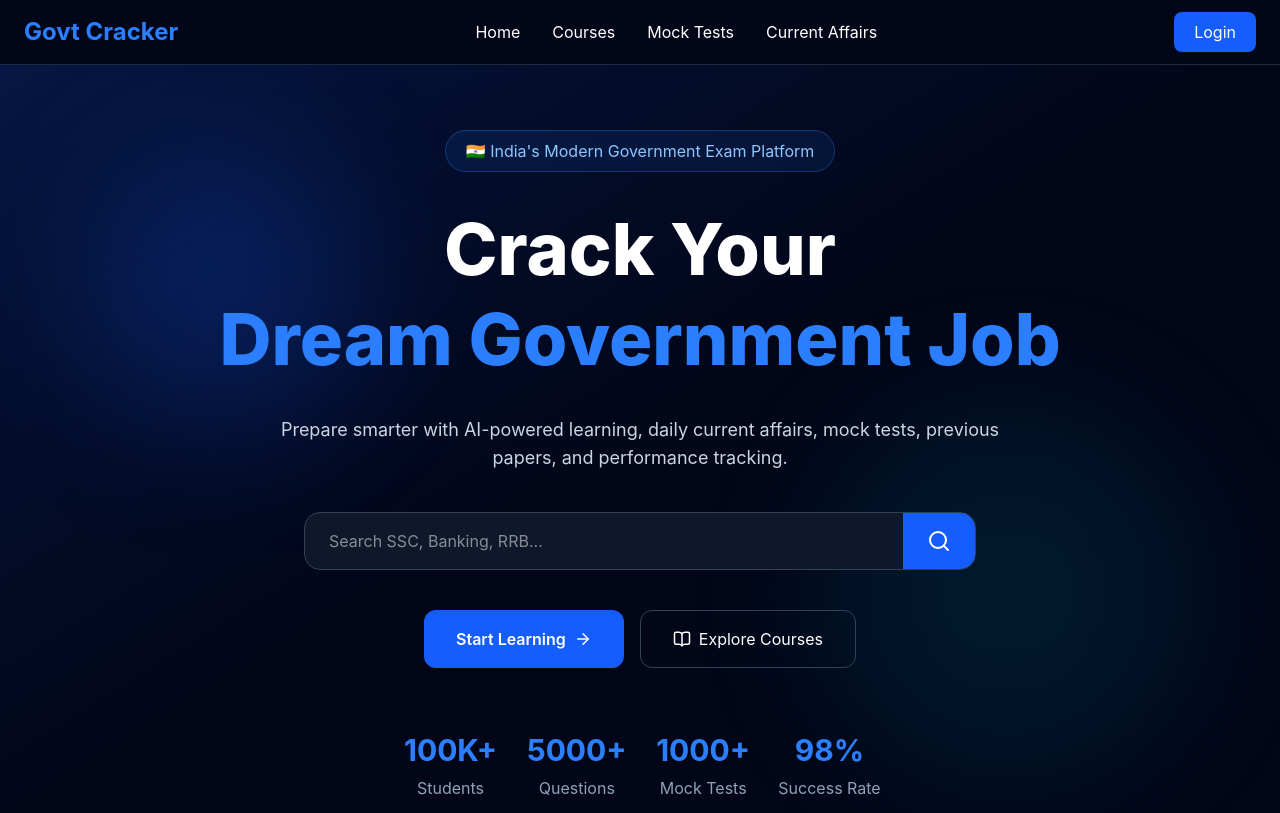
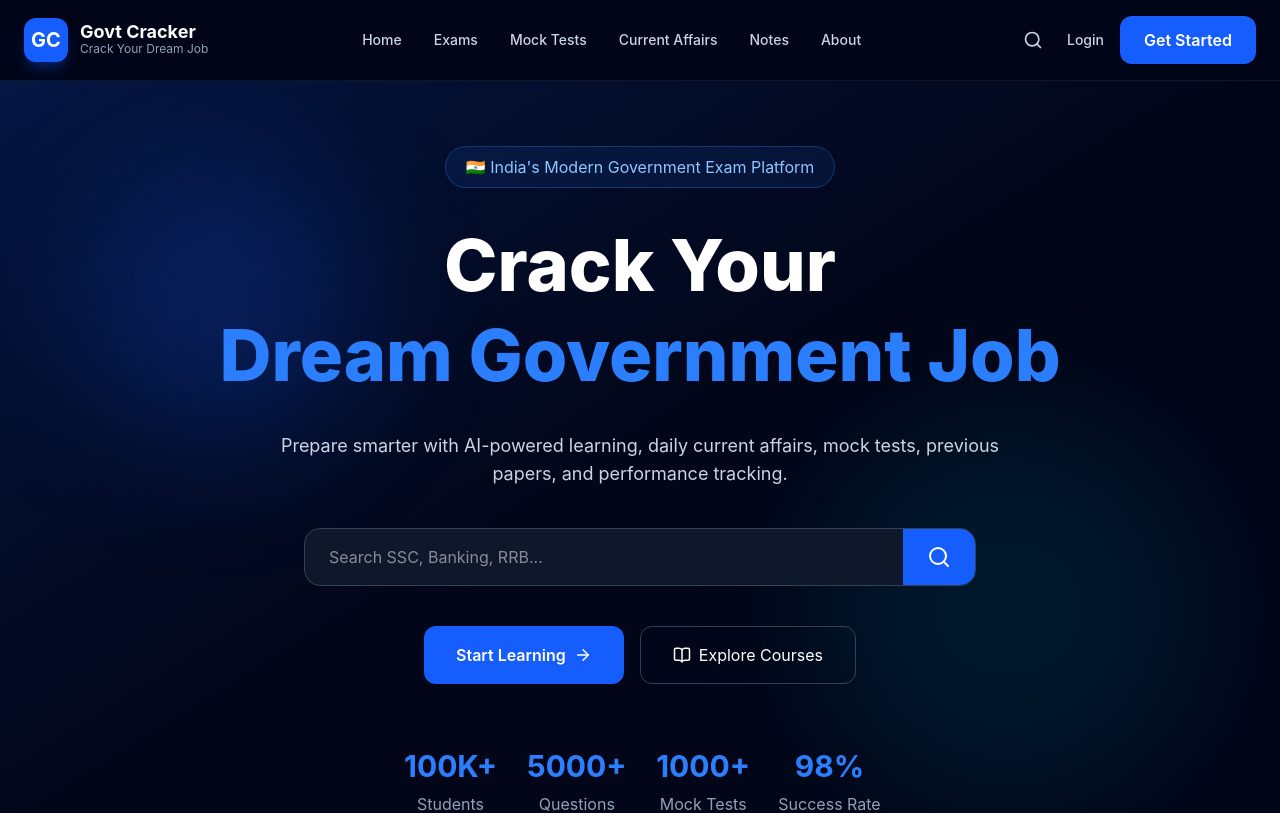
Before and after one commit to Chanduuu018/govt-cracker, a React (Vite) app: page / in a window 1280 px wide. Shown: the top 813 px of the page. Built offline with nearby package versions, Linux system fonts and the light colour scheme.

Commit message:
feat: improve hero and navbar UI

```diff
--- /dev/null
+++ b/src/components/layout/Logo.tsx
@@ -0,0 +1,24 @@
+const Logo = () => {
+  return (
+    <a
+      href="/"
+      className="flex items-center gap-3 text-white transition-transform duration-300 hover:scale-105"
+    >
+      <div className="flex h-11 w-11 items-center justify-center rounded-xl bg-blue-600 text-xl font-bold shadow-lg shadow-blue-600/30">
+        GC
+      </div>
+
+      <div>
+        <h1 className="text-lg font-bold leading-none">
+          Govt Cracker
+        </h1>
+
+        <p className="text-xs text-slate-400">
+          Crack Your Dream Job
+        </p>
+      </div>
+    </a>
+  );
+};
+
+export default Logo;
--- /dev/null
+++ b/src/components/layout/MobileMenu.tsx
@@ -0,0 +1,14 @@
+import { Menu } from "lucide-react";
+
+const MobileMenu = () => {
+  return (
+    <button
+      className="rounded-lg p-2 text-white transition hover:bg-slate-800 lg:hidden"
+      aria-label="Open Menu"
+    >
+      <Menu size={26} />
+    </button>
+  );
+};
+
+export default MobileMenu;
--- /dev/null
+++ b/src/components/layout/NavLinks.tsx
@@ -0,0 +1,26 @@
+const links = [
+  "Home",
+  "Exams",
+  "Mock Tests",
+  "Current Affairs",
+  "Notes",
+  "About",
+];
+
+const NavLinks = () => {
+  return (
+    <nav className="hidden items-center gap-8 lg:flex">
+      {links.map((link) => (
+        <a
+          key={link}
+          href="#"
+          className="relative text-sm font-medium text-slate-300 transition-colors duration-300 hover:text-white"
+        >
+          {link}
+        </a>
+      ))}
+    </nav>
+  );
+};
+
+export default NavLinks;
--- a/src/components/layout/Navbar.tsx
+++ b/src/components/layout/Navbar.tsx
@@ -1,32 +1,19 @@
+import Logo from "./Logo";
+import NavLinks from "./NavLinks";
+import UserActions from "./UserActions.tsx";
+import MobileMenu from "./MobileMenu";
+
 const Navbar = () => {
   return (
-    <header className="w-full bg-slate-950 border-b border-slate-800">
-      <div className="mx-auto flex h-16 max-w-7xl items-center justify-between px-6">
-        <h1 className="text-2xl font-bold text-blue-500">
-          Govt Cracker
-        </h1>
+    <header className="sticky top-0 z-50 border-b border-slate-800/50 bg-slate-950/80 backdrop-blur-xl">
+      <div className="mx-auto flex h-20 max-w-7xl items-center justify-between px-6">
+        <Logo />
 
-        <nav className="hidden gap-8 md:flex">
-          <a href="#" className="hover:text-blue-400 transition">
-            Home
-          </a>
+        <NavLinks />
 
-          <a href="#" className="hover:text-blue-400 transition">
-            Courses
-          </a>
+        <UserActions />
 
-          <a href="#" className="hover:text-blue-400 transition">
-            Mock Tests
-          </a>
-
-          <a href="#" className="hover:text-blue-400 transition">
-            Current Affairs
-          </a>
-        </nav>
-
-        <button className="rounded-lg bg-blue-600 px-5 py-2 hover:bg-blue-700 transition">
-          Login
-        </button>
+        <MobileMenu />
       </div>
     </header>
   );
--- /dev/null
+++ b/src/components/layout/UserActions.tsx
@@ -0,0 +1,23 @@
+import { Search } from "lucide-react";
+import Button from "../ui/Button";
+
+const UserActions = () => {
+  return (
+    <div className="hidden items-center gap-4 lg:flex">
+      <button
+        className="rounded-full p-2 text-slate-300 transition hover:bg-slate-800 hover:text-white"
+        aria-label="Search"
+      >
+        <Search size={20} />
+      </button>
+
+      <button className="text-sm font-medium text-slate-300 transition hover:text-white">
+        Login
+      </button>
+
+      <Button>Get Started</Button>
+    </div>
+  );
+};
+
+export default UserActions;
--- a/src/components/ui/Button.tsx
+++ b/src/components/ui/Button.tsx
@@ -0,0 +1,13 @@
+interface ButtonProps {
+  children: React.ReactNode;
+}
+
+const Button = ({ children }: ButtonProps) => {
+  return (
+    <button className="rounded-xl bg-blue-600 px-6 py-3 font-semibold text-white transition hover:bg-blue-700">
+      {children}
+    </button>
+  );
+};
+
+export default Button;
```
Also changed, not shown: src/components/home/FAQ.tsx (added), src/components/home/Features.tsx (added), src/components/home/PopularExam.tsx (added), src/components/home/Testimonials.tsx (added).
